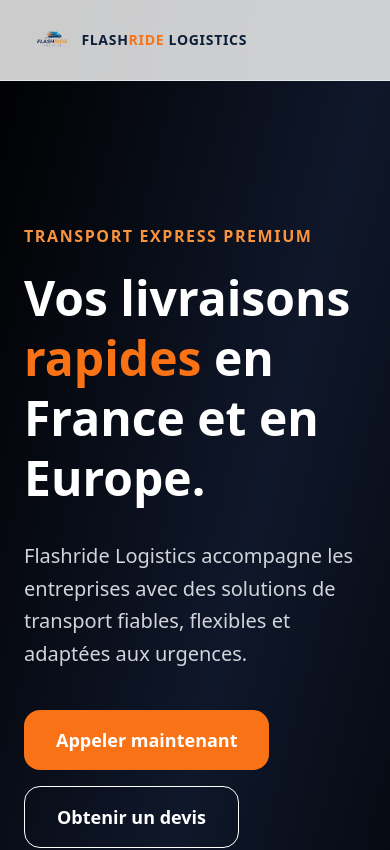
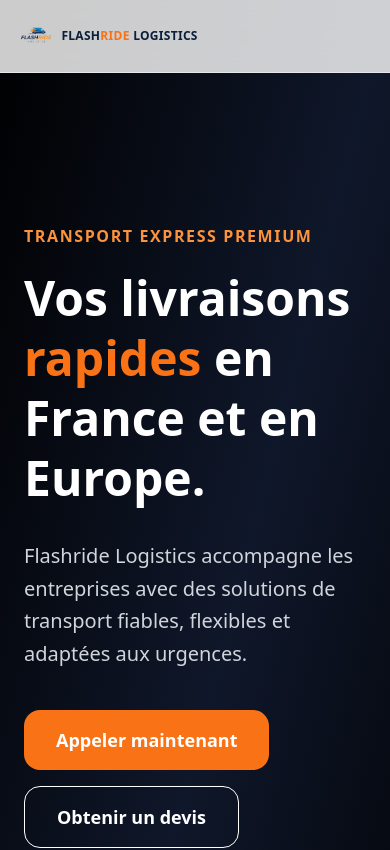
Before and after one commit to jasonvandommele-commits/flashride-logistics, a Next.js app: page / in a window 390 px wide. Shown: the top 850 px of the page. Built offline with nearby package versions, Linux system fonts and the light colour scheme.

Commit message:
Update page.jsx

```diff
--- a/app/page.jsx
+++ b/app/page.jsx
@@ -5,16 +5,16 @@ export default function FlashrideLogisticsWebsite() {
       {/* Navigation */}
 <nav className="fixed top-0 w-full z-50 bg-white/80 backdrop-blur-xl border-b border-gray-200 text-gray-900">
 
-  <div className="max-w-7xl mx-auto px-8 py-5 flex justify-between items-center">
+  <div className="max-w-7xl mx-auto px-4 md:px-8 py-4 flex justify-between items-center">
 
-    <div className="flex items-center gap-2 md:gap-4">
+    <div className="flex items-center gap-1 sm:gap-2 md:gap-4">
   <img
     src="/images/IMG_0265.png"
     alt="Flashride Logistics"
     className="h-10 md:h-14 w-auto object-contain"
   />
 
-  <div className="text-sm md:text-xl font-black tracking-wider whitespace-nowrap">
+  <div className="text-xs sm:text-sm md:text-xl font-black tracking-wide whitespace-nowrap">
   <span className="text-[#0B1F3A]">FLASH</span>
   <span className="text-orange-500">RIDE</span>
   <span className="text-[#0B1F3A]"> LOGISTICS</span>
```
